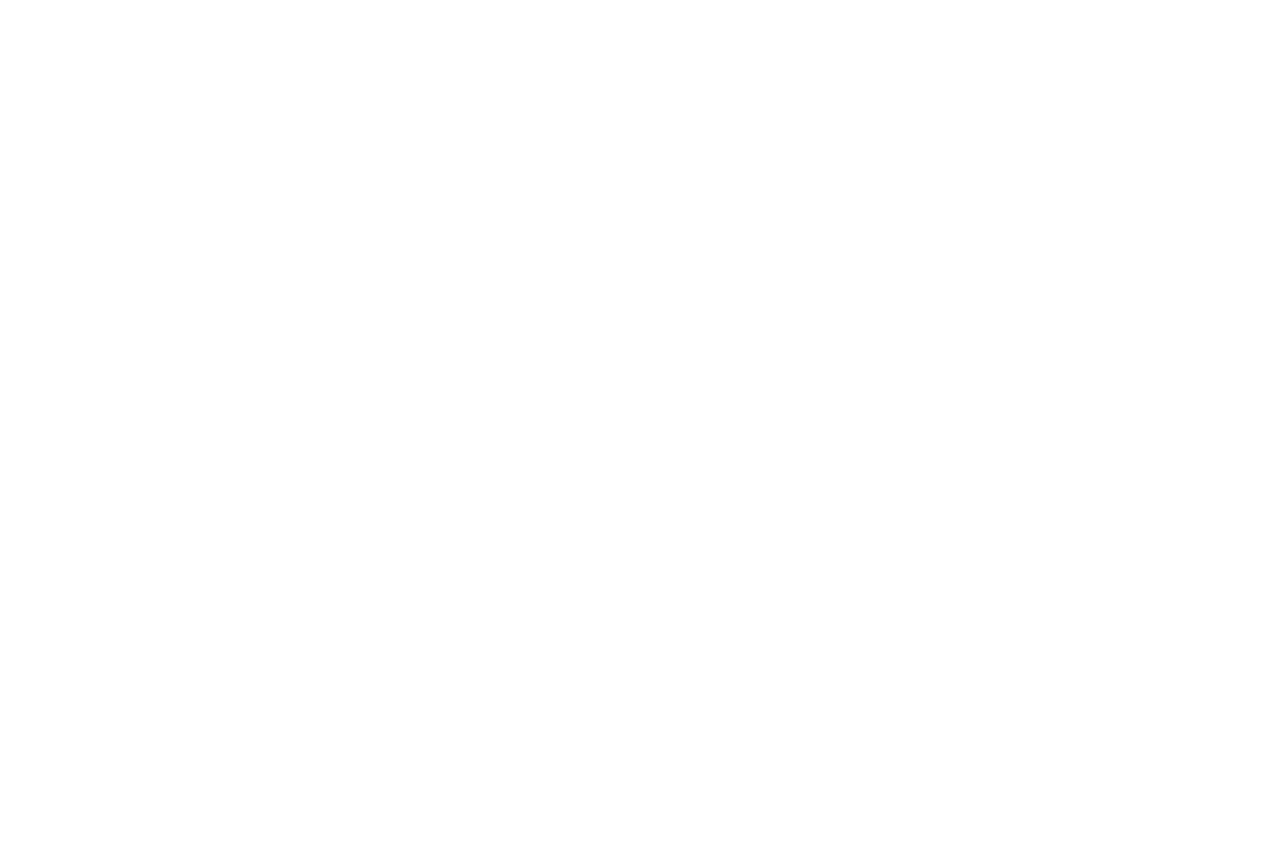
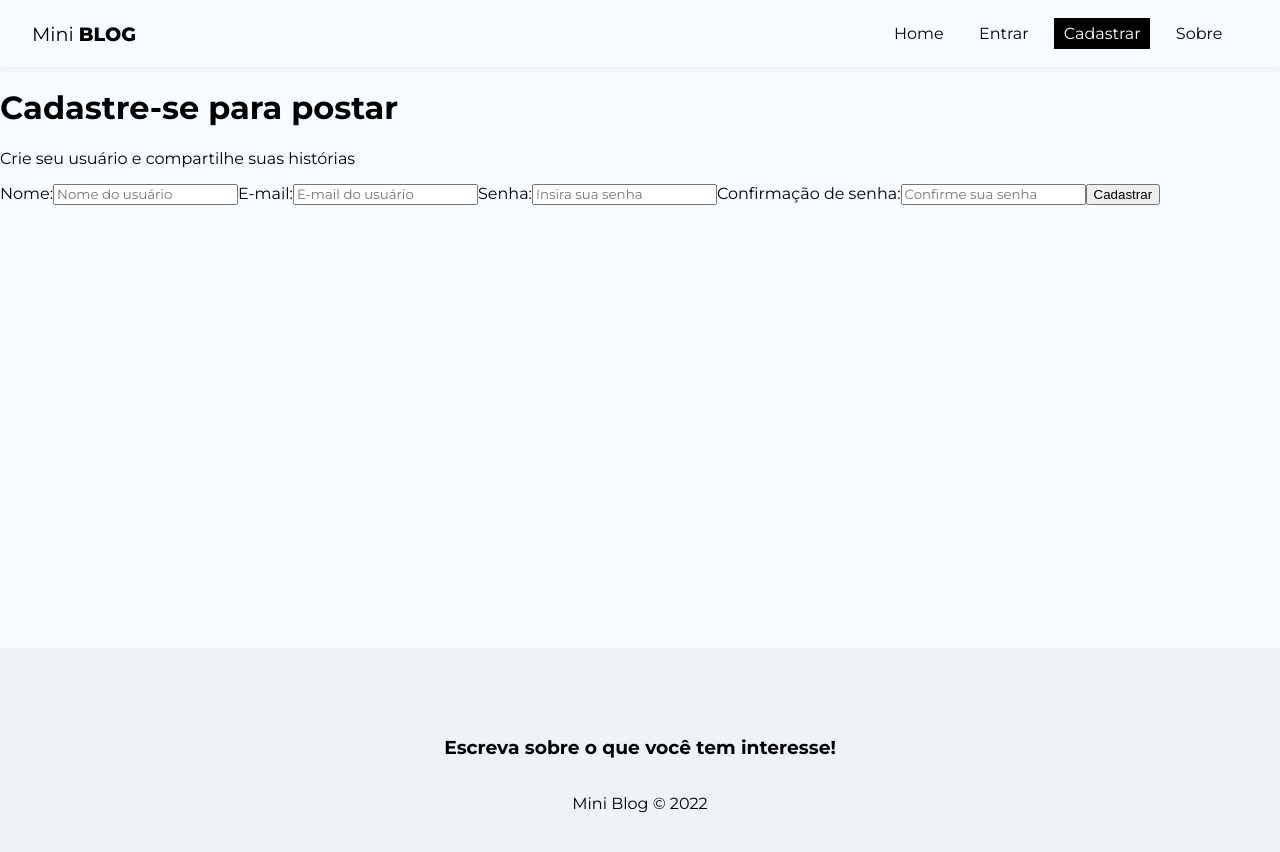
Before and after one commit to diogoberner/miniblog, a React (Create React App) app: page /register in a window 1280 px wide. Before the commit this address had no page. Shown: the top 852 px of the page. Before the commit the page ends 800 px from the top, so only its background shows below. Built offline with nearby package versions, Linux system fonts and the light colour scheme.

Commit message:
a few changes

```diff
--- a/public/index.html
+++ b/public/index.html
@@ -10,34 +10,17 @@
       content="Web site created using create-react-app"
     />
     <link rel="apple-touch-icon" href="%PUBLIC_URL%/logo192.png" />
-    <!--
-      manifest.json provides metadata used when your web app is installed on a
-      user's mobile device or desktop. See https://developers.google.com/web/fundamentals/web-app-manifest/
-    -->
     <link rel="manifest" href="%PUBLIC_URL%/manifest.json" />
-    <!--
-      Notice the use of %PUBLIC_URL% in the tags above.
-      It will be replaced with the URL of the `public` folder during the build.
-      Only files inside the `public` folder can be referenced from the HTML.
-
-      Unlike "/favicon.ico" or "favicon.ico", "%PUBLIC_URL%/favicon.ico" will
-      work correctly both with client-side routing and a non-root public URL.
-      Learn how to configure a non-root public URL by running `npm run build`.
-    -->
-    <title>React App</title>
+    <link rel="preconnect" href="https://fonts.googleapis.com" />
+    <link rel="preconnect" href="https://fonts.gstatic.com" crossorigin />
+    <link
+      href="https://fonts.googleapis.com/css2?family=Montserrat:ital,wght@0,300;0,400;0,500;0,600;0,700;0,800;1,300;1,400;1,500;1,600;1,700&display=swap"
+      rel="stylesheet"
+    />
+    <title>Mini Blog</title>
   </head>
   <body>
     <noscript>You need to enable JavaScript to run this app.</noscript>
     <div id="root"></div>
-    <!--
-      This HTML file is a template.
-      If you open it directly in the browser, you will see an empty page.
-
-      You can add webfonts, meta tags, or analytics to this file.
-      The build step will place the bundled scripts into the <body> tag.
-
-      To begin the development, run `npm start` or `yarn start`.
-      To create a production bundle, use `npm run build` or `yarn build`.
-    -->
   </body>
 </html>
--- a/src/App.js
+++ b/src/App.js
@@ -2,20 +2,30 @@ import "./App.css";
 
 import { BrowserRouter, Routes, Route, Navigate } from "react-router-dom";
 
+// Components
+import Navbar from "./components/Navbar";
+import Footer from "./components/Footer";
+
 // Pages
 import Home from "./pages/Home/Home";
 import About from "./pages/About/About";
+import Login from "./pages/Login/Login";
+import Register from "./pages/Register/Register";
 
 function App() {
   return (
     <div className="App">
       <BrowserRouter>
+        <Navbar />
         <div className="container">
           <Routes>
             <Route path="/" element={<Home />} />
             <Route path="/about" element={<About />} />
+            <Route path="/login" element={<Login />} />
+            <Route path="/register" element={<Register />} />
           </Routes>
         </div>
+        <Footer />
       </BrowserRouter>
     </div>
   );
--- a/src/components/Footer.js
+++ b/src/components/Footer.js
@@ -1,7 +1,12 @@
 import styles from "./Footer.module.css";
 
 const Footer = () => {
-  return <div>Footer</div>;
+  return (
+    <footer className={styles.footer}>
+      <h3>Escreva sobre o que você tem interesse!</h3>
+      <p>Mini Blog &copy; 2022</p>
+    </footer>
+  );
 };
 
 export default Footer;
--- a/src/components/Footer.module.css
+++ b/src/components/Footer.module.css
@@ -0,0 +1,8 @@
+.footer {
+  height: 250px;
+  display: flex;
+  flex-direction: column;
+  justify-content: center;
+  align-items: center;
+  background-color: #edf3f6;
+}
--- a/src/components/Navbar.js
+++ b/src/components/Navbar.js
@@ -1,7 +1,49 @@
 import styles from "./Navbar.module.css";
 
+import { NavLink } from "react-router-dom";
+
 const Navbar = () => {
-  return <div>Navbar</div>;
+  return (
+    <nav className={styles.navbar}>
+      <NavLink className={styles.brand} to="/">
+        Mini <span>Blog</span>
+      </NavLink>
+      <ul className={styles.links_list}>
+        <li>
+          <NavLink
+            to="/"
+            className={({ isActive }) => (isActive ? styles.active : "")}
+          >
+            Home
+          </NavLink>
+        </li>
+        <li>
+          <NavLink
+            to="/login"
+            className={({ isActive }) => (isActive ? styles.active : "")}
+          >
+            Entrar
+          </NavLink>
+        </li>
+        <li>
+          <NavLink
+            to="/register"
+            className={({ isActive }) => (isActive ? styles.active : "")}
+          >
+            Cadastrar
+          </NavLink>
+        </li>
+        <li>
+          <NavLink
+            to="/about"
+            className={({ isActive }) => (isActive ? styles.active : "")}
+          >
+            Sobre
+          </NavLink>
+        </li>
+      </ul>
+    </nav>
+  );
 };
 
 export default Navbar;
--- a/src/components/Navbar.module.css
+++ b/src/components/Navbar.module.css
@@ -0,0 +1,34 @@
+.navbar {
+  display: flex;
+  box-shadow: rgba(0, 0, 0, 0.15) 0px -2px 10px 0px;
+  justify-content: space-between;
+  align-items: center;
+  padding: 0.5em 2em;
+}
+
+.brand {
+  font-size: 1.2em;
+}
+
+.brand span {
+  font-weight: 900;
+  text-transform: uppercase;
+}
+
+.links_list {
+  display: flex;
+  list-style: none;
+}
+
+.links_list li {
+  margin-right: 1em;
+}
+
+.links_list li a {
+  padding: 0.4em 0.6em;
+}
+
+.active {
+  background-color: #000;
+  color: #fff;
+}
--- a/src/index.css
+++ b/src/index.css
@@ -1,13 +1,32 @@
 body {
+  background-color: #f6fcff;
+  padding: 0;
   margin: 0;
-  font-family: -apple-system, BlinkMacSystemFont, 'Segoe UI', 'Roboto', 'Oxygen',
-    'Ubuntu', 'Cantarell', 'Fira Sans', 'Droid Sans', 'Helvetica Neue',
-    sans-serif;
-  -webkit-font-smoothing: antialiased;
-  -moz-osx-font-smoothing: grayscale;
+  font-family: "Montserrat", sans-serif;
 }
 
-code {
-  font-family: source-code-pro, Menlo, Monaco, Consolas, 'Courier New',
-    monospace;
+input::placeholder {
+  font-family: "Montserrat", sans-serif;
 }
+
+input:focus,
+textarea:focus {
+  outline: none;
+}
+
+a,
+nav button {
+  text-decoration: none;
+  background-color: transparent;
+  border: none;
+  color: #000;
+  transition: 0.4s;
+  font-size: 1em;
+  cursor: pointer;
+  font-family: "Montserrat", sans-serif;
+}
+
+a:hover,
+nav button:hover {
+  color: #bbb;
+}
--- /dev/null
+++ b/src/pages/Login/Login.js
@@ -0,0 +1,11 @@
+import styles from "./Login.module.css";
+
+const Login = () => {
+  return (
+    <div>
+      <h2>Login</h2>
+    </div>
+  );
+};
+
+export default Login;
--- /dev/null
+++ b/src/pages/Register/Register.js
@@ -0,0 +1,53 @@
+import styles from "./Register.module.css";
+
+import { useState, useEffect } from "react";
+
+const Register = () => {
+  return (
+    <div>
+      <h1>Cadastre-se para postar</h1>
+      <p>Crie seu usuário e compartilhe suas histórias</p>
+      <form>
+        <label>
+          <span>Nome:</span>
+          <input
+            type="text"
+            name="displayName"
+            required
+            placeholder="Nome do usuário"
+          />
+        </label>
+        <label>
+          <span>E-mail:</span>
+          <input
+            type="email"
+            name="email"
+            required
+            placeholder="E-mail do usuário"
+          />
+        </label>
+        <label>
+          <span>Senha:</span>
+          <input
+            type="password"
+            name="password"
+            required
+            placeholder="Insira sua senha"
+          />
+        </label>
+        <label>
+          <span>Confirmação de senha:</span>
+          <input
+            type="password"
+            name="confirmPassword"
+            required
+            placeholder="Confirme sua senha"
+          />
+        </label>
+        <button className="btn">Cadastrar</button>
+      </form>
+    </div>
+  );
+};
+
+export default Register;
--- /dev/null
+++ b/src/pages/Register/Register.module.css
@@ -0,0 +1,7 @@
+.register {
+  text-align: center;
+}
+
+.register p {
+  color: #aaa;
+}
```
Also changed, not shown: src/pages/Login/Login.module.css (added).
